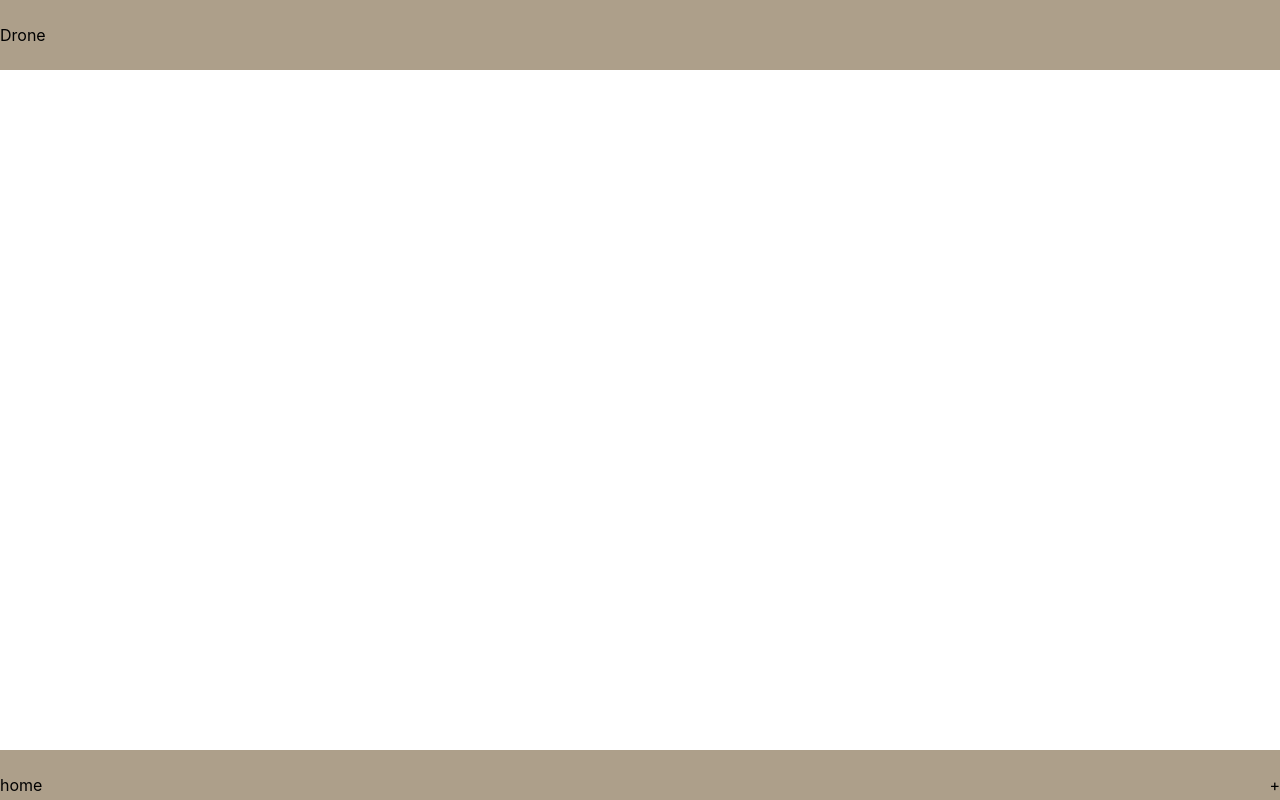
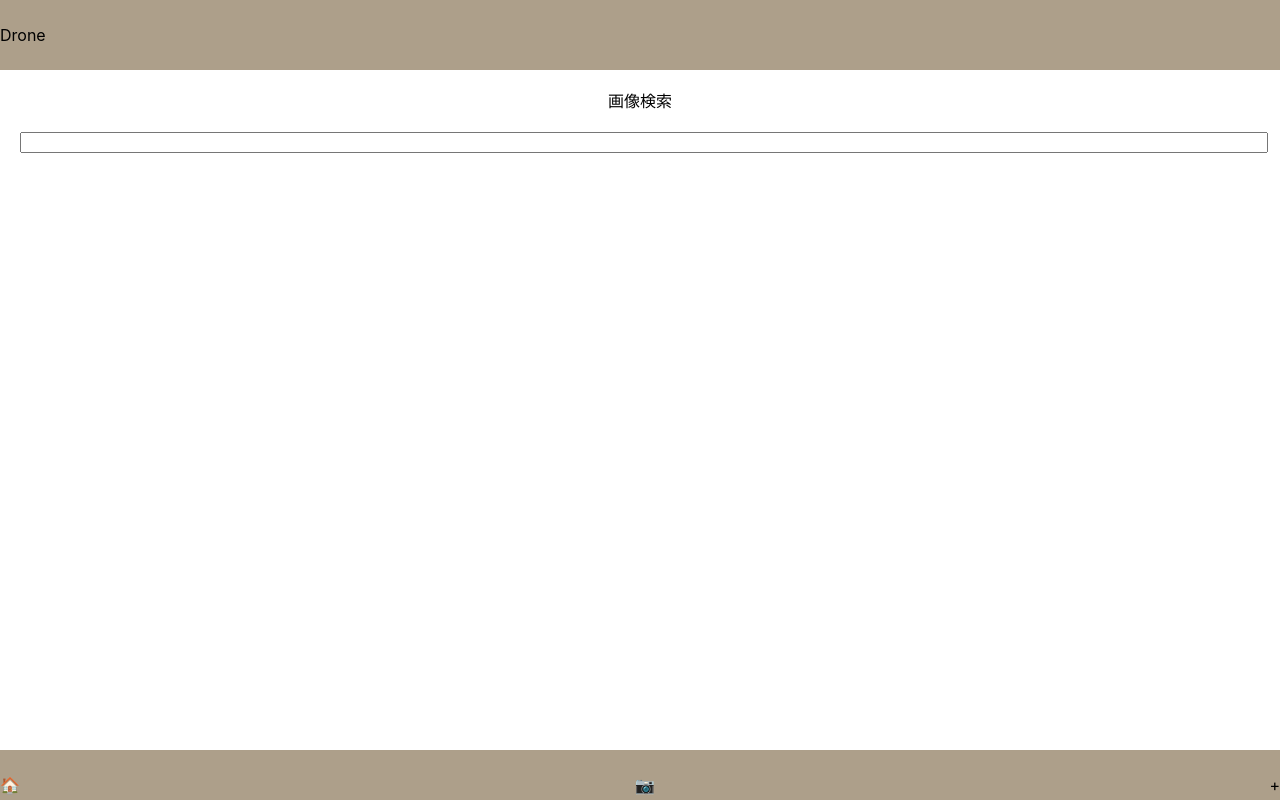
Before and after one commit to Rikuto-hub/React_Rails_Api, a React (Create React App) app in the folder front/: page /search in a window 1280 px wide. Built offline with nearby package versions, Linux system fonts and the light colour scheme.

Commit message:
画像検索フォームを追加

```diff
--- a/front/src/App.jsx
+++ b/front/src/App.jsx
@@ -5,6 +5,7 @@ import Header from './components/Header';
 import Footer from './components/Footer';
 import Top from './components/Top';
 import articleCreate from './components/ArticleNew';
+import Search from './components/Search';
 
 const App = () =>{
   return(
@@ -14,6 +15,7 @@ const App = () =>{
         <Switch>
           <Route path="/" exact component={Top} />
           <Route path="/article/create/" exact component={articleCreate} />
+          <Route path="/search" exact component={Search} />
         </Switch>
       </div>
       <Footer />
--- a/front/src/components/ArticleShow.jsx
+++ b/front/src/components/ArticleShow.jsx
@@ -8,7 +8,6 @@ const ArticleShow = (state) => {
 
   return(
     <div className='articleShow'>
-      <img src={location.state.article.image} />
       <p>{location.state.article.name}</p>
       <p>¥{location.state.article.price}</p>
       <Link to="/">×</Link>
--- a/front/src/components/Footer.jsx
+++ b/front/src/components/Footer.jsx
@@ -7,9 +7,14 @@ const Footer = () => {
     <footer>
       <div>
         <Link to="/">
-          home
+          🏠
         </Link>
-        </div>
+      </div>
+      <div>
+        <Link to="/search">
+          📷
+        </Link>
+      </div>
       <div>
         <Link to="/article/create/">
           +
--- /dev/null
+++ b/front/src/components/Search.jsx
@@ -0,0 +1,22 @@
+import React, {useState} from 'react';
+import '../styles/Search.css';
+
+const Search = () => {
+
+  const[word, setWord] = useState('');
+
+  const onSearchSubmit= (event) =>{
+    event.preventDefault()
+    console.log(word)
+  }
+
+  return(
+    <form onSubmit={onSearchSubmit} className='search'>
+      <label htmlFor="">画像検索</label>
+      <input type="text" value={word} onChange={(event)=>{setWord(event.target.value)}}/>
+    </form>
+  )
+
+}
+
+export default Search;
--- /dev/null
+++ b/front/src/styles/Search.css
@@ -0,0 +1,9 @@
+.search input{
+  width: 100%;
+  margin: 20px 0;
+}
+
+.search label{
+  text-align: center;
+  margin-top: 20px;
+}
```
